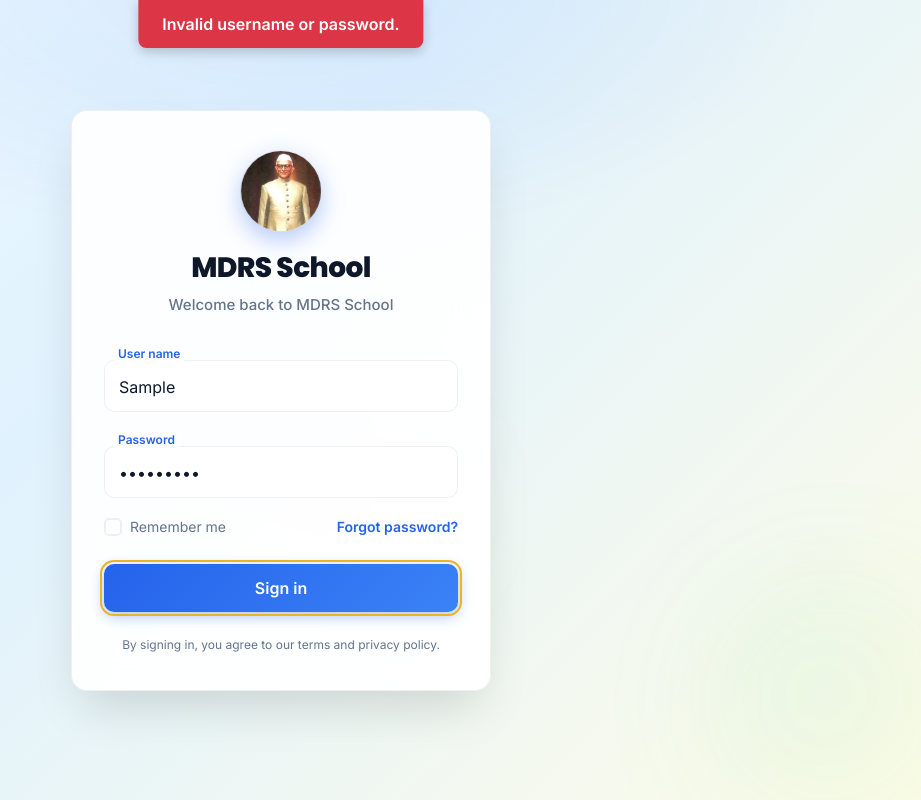
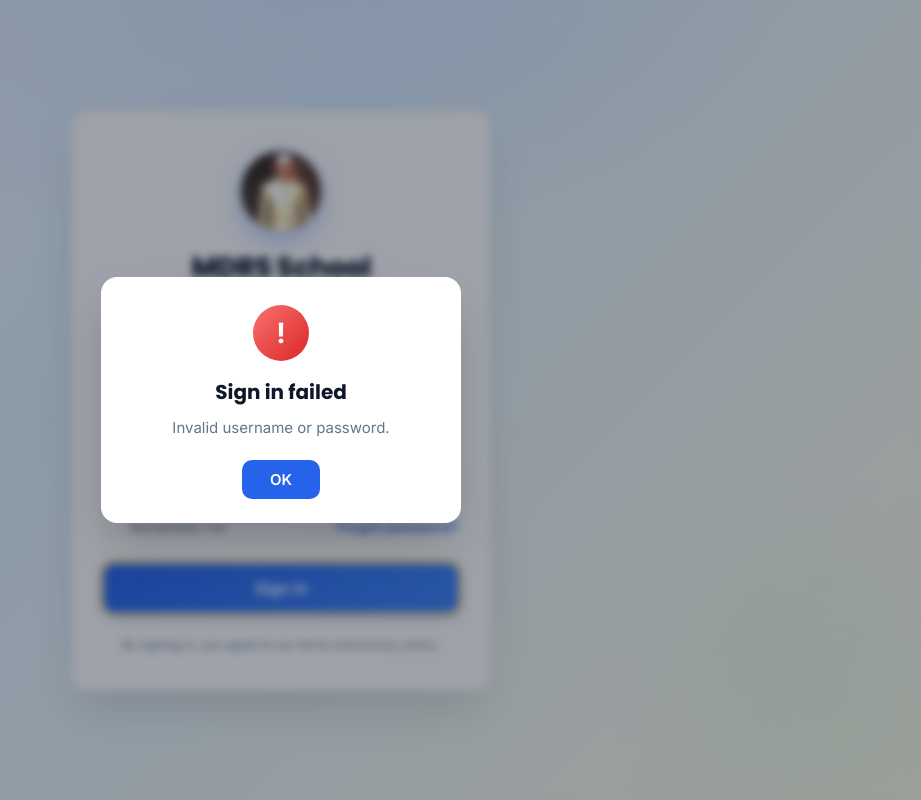
Before and after one commit to Ravi8855/mdrs_school, a React (Vite) app: page /login in a window 1280 px wide. Both pictures are taken after typing "Sample", "Sample123" into the empty fields and a click on the button "Sign in". Shown: the whole page, without its empty margins (359-1280 px from the left). Built offline with nearby package versions, Linux system fonts and the light colour scheme.

Commit message:
updated login page

```diff
--- a/src/components/Login.css
+++ b/src/components/Login.css
@@ -274,10 +274,57 @@
   transform-origin: center;
   transition: transform 0.3s ease;
   border-radius: 0 0 var(--login-radius-sm) var(--login-radius-sm);
+  pointer-events: none;
 }
 
-.login-input:focus + .login-input-border {
+.login-input:focus + .login-input-border,
+.login-input-wrap .login-input:focus ~ .login-input-border {
   transform: scaleX(1);
+}
+
+/* Password field + show/hide toggle */
+.login-input-wrap {
+  position: relative;
+}
+
+.login-input--password-toggle {
+  padding-right: 48px;
+}
+
+.login-password-toggle {
+  position: absolute;
+  right: 8px;
+  top: 50%;
+  transform: translateY(-50%);
+  display: inline-flex;
+  align-items: center;
+  justify-content: center;
+  width: 40px;
+  height: 40px;
+  padding: 0;
+  margin: 0;
+  border: none;
+  border-radius: 8px;
+  background: transparent;
+  color: var(--login-muted);
+  cursor: pointer;
+  transition: color 0.2s ease, background 0.2s ease;
+}
+
+.login-password-toggle:hover {
+  color: var(--login-primary);
+  background: rgba(37, 99, 235, 0.08);
+}
+
+.login-password-toggle:focus-visible {
+  outline: 2px solid var(--login-primary);
+  outline-offset: 2px;
+}
+
+.login-password-toggle svg {
+  width: 1.15rem;
+  height: 1.15rem;
+  flex-shrink: 0;
 }
 
 .login-error {
@@ -570,35 +617,135 @@
   }
 }
 
-/* Login popup - top center, success (green) / error (red) */
-.login-popup {
-  animation: loginPopupIn 0.3s ease-out;
+/* Success / error popup (modal) */
+.login-popup-backdrop {
+  position: fixed;
+  inset: 0;
+  z-index: 10000;
+  display: flex;
+  align-items: center;
+  justify-content: center;
+  padding: 24px 16px;
+  box-sizing: border-box;
+  animation: loginBackdropIn 0.25s ease-out;
 }
 
-.login-popup-success {
-  background-color: #28a745 !important;
+.login-popup-backdrop--success {
+  background: rgba(15, 23, 42, 0.35);
+  backdrop-filter: blur(4px);
+  -webkit-backdrop-filter: blur(4px);
+}
+
+.login-popup-backdrop--error {
+  background: rgba(15, 23, 42, 0.4);
+  backdrop-filter: blur(4px);
+  -webkit-backdrop-filter: blur(4px);
+}
+
+@keyframes loginBackdropIn {
+  from {
+    opacity: 0;
+  }
+  to {
+    opacity: 1;
+  }
+}
+
+.login-popup-dialog {
+  width: 100%;
+  max-width: 360px;
+  padding: 28px 24px 24px;
+  border-radius: var(--login-radius);
+  background: #fff;
+  box-shadow: 0 24px 48px -12px rgba(0, 0, 0, 0.25);
+  text-align: center;
+  animation: loginDialogIn 0.35s cubic-bezier(0.22, 1, 0.36, 1);
+}
+
+@keyframes loginDialogIn {
+  from {
+    opacity: 0;
+    transform: translateY(16px) scale(0.96);
+  }
+  to {
+    opacity: 1;
+    transform: translateY(0) scale(1);
+  }
+}
+
+.login-popup-icon {
+  width: 56px;
+  height: 56px;
+  margin: 0 auto 16px;
+  border-radius: 50%;
+  display: flex;
+  align-items: center;
+  justify-content: center;
+  font-size: 1.75rem;
+  font-weight: 800;
+  line-height: 1;
+}
+
+.login-popup-icon--success {
+  background: linear-gradient(135deg, #22c55e, #16a34a);
   color: #fff;
 }
 
-.login-popup-error {
-  background-color: #dc3545 !important;
+.login-popup-icon--error {
+  background: linear-gradient(135deg, #f87171, #dc2626);
   color: #fff;
 }
 
-@keyframes loginPopupIn {
-  from {
-    opacity: 0;
-    transform: translateX(-50%) translateY(-12px);
-  }
-  to {
-    opacity: 1;
-    transform: translateX(-50%) translateY(0);
-  }
+.login-popup-title {
+  margin: 0 0 10px;
+  font-family: var(--login-font-display);
+  font-size: 1.25rem;
+  font-weight: 700;
+  color: var(--login-text);
+}
+
+.login-popup-message {
+  margin: 0;
+  font-size: 0.9375rem;
+  color: var(--login-muted);
+  line-height: 1.5;
+}
+
+.login-popup-hint {
+  margin: 16px 0 0;
+  font-size: 0.8125rem;
+  color: var(--login-muted);
+}
+
+.login-popup-dismiss {
+  margin-top: 20px;
+  padding: 10px 28px;
+  font-size: 0.9375rem;
+  font-weight: 600;
+  font-family: var(--login-font);
+  color: #fff;
+  background: var(--login-primary);
+  border: none;
+  border-radius: var(--login-radius-sm);
+  cursor: pointer;
+  transition: background 0.2s ease;
+}
+
+.login-popup-dismiss:hover {
+  background: var(--login-primary-hover);
+}
+
+.login-popup-dismiss:focus-visible {
+  outline: 2px solid var(--login-primary);
+  outline-offset: 2px;
 }
 
 @media (max-width: 480px) {
-  .login-popup {
-    font-size: 0.9rem;
-    padding: 12px 18px !important;
+  .login-popup-dialog {
+    padding: 24px 20px 20px;
+  }
+
+  .login-popup-title {
+    font-size: 1.1rem;
   }
 }
--- a/src/components/LoginPage.jsx
+++ b/src/components/LoginPage.jsx
@@ -1,17 +1,21 @@
-import React, { useState, useEffect } from "react";
+import React, { useState, useEffect, useRef } from "react";
 import { useNavigate } from "react-router-dom";
+import { FaEye, FaEyeSlash } from "react-icons/fa";
 import "./Login.css";
 
-const POPUP_DURATION = 3000;
+const POPUP_DURATION = 3500;
+const SUCCESS_NAV_DELAY_MS = 2800;
 const SESSION_KEY = "isLoggedIn";
 
 const LoginPage = ({ onLogin }) => {
   const navigate = useNavigate();
+  const navigateAfterLoginRef = useRef(null);
   const adminUser = import.meta.env.VITE_ADMIN_USER ?? "admin";
   const adminPassword = import.meta.env.VITE_ADMIN_PASSWORD ?? "admin0511";
 
   const [username, setUsername] = useState("");
   const [password, setPassword] = useState("");
+  const [showPassword, setShowPassword] = useState(false);
   const [focused, setFocused] = useState({ username: false, password: false });
   const [popup, setPopup] = useState({ show: false, type: "success", message: "" });
 
@@ -22,10 +26,19 @@ const LoginPage = ({ onLogin }) => {
   }, [navigate]);
 
   useEffect(() => {
-    if (!popup.show) return;
+    return () => {
+      if (navigateAfterLoginRef.current) {
+        clearTimeout(navigateAfterLoginRef.current);
+        navigateAfterLoginRef.current = null;
+      }
+    };
+  }, []);
+
+  useEffect(() => {
+    if (!popup.show || popup.type !== "error") return;
     const timer = setTimeout(() => setPopup((p) => ({ ...p, show: false })), POPUP_DURATION);
     return () => clearTimeout(timer);
-  }, [popup.show]);
+  }, [popup.show, popup.type]);
 
   const handleSubmit = (e) => {
     e.preventDefault();
@@ -36,10 +49,21 @@ const LoginPage = ({ onLogin }) => {
       return;
     }
     if (user === adminUser && pass === adminPassword) {
+      /* Session first so "/" can authenticate; defer onLogin() until after popup —
+         immediate onLogin() sets App isLoggedIn and swaps this route for <Navigate />,
+         which unmounts LoginPage before the success popup can paint. */
       sessionStorage.setItem(SESSION_KEY, "true");
+      setPopup({
+        show: true,
+        type: "success",
+        message: "You are signed in. Taking you to the school home…",
+      });
+      if (navigateAfterLoginRef.current) clearTimeout(navigateAfterLoginRef.current);
+      navigateAfterLoginRef.current = setTimeout(() => {
+        navigateAfterLoginRef.current = null;
         onLogin?.();
-      setPopup({ show: true, type: "success", message: "Login successful! Welcome back." });
         navigate("/", { replace: true });
+      }, SUCCESS_NAV_DELAY_MS);
     } else {
       setPopup({ show: true, type: "error", message: "Invalid username or password." });
     }
@@ -48,26 +72,41 @@ const LoginPage = ({ onLogin }) => {
   return (
     <div className="login-page">
       {popup.show && (
+        <div className={`login-popup-backdrop login-popup-backdrop--${popup.type}`} aria-live="polite">
           <div
-          className={`login-popup login-popup-${popup.type}`}
-          role="alert"
-          style={{
-            position: "fixed",
-            top: 0,
-            left: "50%",
-            transform: "translateX(-50%)",
-            zIndex: 10000,
-            padding: "14px 24px",
-            borderRadius: "0 0 8px 8px",
-            color: "#fff",
-            fontWeight: 600,
-            fontSize: "1rem",
-            boxShadow: "0 4px 12px rgba(0,0,0,0.2)",
-            maxWidth: "90vw",
-            textAlign: "center",
-          }}
+            className="login-popup-dialog"
+            role="alertdialog"
+            aria-modal="true"
+            aria-labelledby="login-popup-title"
           >
-          {popup.message}
+            {popup.type === "success" ? (
+              <div className="login-popup-icon login-popup-icon--success" aria-hidden>
+                <svg viewBox="0 0 24 24" width="28" height="24" fill="none" stroke="currentColor" strokeWidth="2.5">
+                  <path d="M20 6L9 17l-5-5" strokeLinecap="round" strokeLinejoin="round" />
+                </svg>
+              </div>
+            ) : (
+              <div className="login-popup-icon login-popup-icon--error" aria-hidden>
+                !
+              </div>
+            )}
+            <h2 id="login-popup-title" className="login-popup-title">
+              {popup.type === "success" ? "Login successful" : "Sign in failed"}
+            </h2>
+            <p className="login-popup-message">{popup.message}</p>
+            {popup.type === "error" && (
+              <button
+                type="button"
+                className="login-popup-dismiss"
+                onClick={() => setPopup((p) => ({ ...p, show: false }))}
+              >
+                OK
+              </button>
+            )}
+            {popup.type === "success" && (
+              <p className="login-popup-hint">Redirecting in a moment…</p>
+            )}
+          </div>
         </div>
       )}
       <div className="login-bg">
@@ -118,10 +157,11 @@ const LoginPage = ({ onLogin }) => {
                 >
                   Password
                 </label>
+                <div className="login-input-wrap">
                   <input
                     id="login-password"
-                  type="password"
-                  className="login-input"
+                    type={showPassword ? "text" : "password"}
+                    className="login-input login-input--password-toggle"
                     placeholder="Enter password"
                     value={password}
                     onChange={(e) => setPassword(e.target.value)}
@@ -130,7 +170,18 @@ const LoginPage = ({ onLogin }) => {
                     autoComplete="current-password"
                     required
                   />
+                  <button
+                    type="button"
+                    className="login-password-toggle"
+                    onClick={() => setShowPassword((v) => !v)}
+                    onMouseDown={(e) => e.preventDefault()}
+                    aria-label={showPassword ? "Hide password" : "Show password"}
+                    aria-pressed={showPassword}
+                  >
+                    {showPassword ? <FaEyeSlash aria-hidden /> : <FaEye aria-hidden />}
+                  </button>
                   <span className="login-input-border" />
+                </div>
               </div>
 
               <div className="login-options">
--- a/src/data/hostelData.js
+++ b/src/data/hostelData.js
@@ -26,7 +26,7 @@ export const boysHouses = [
     name: "Godhawari House",
     houseMaster: "Rajkumar Sir",
     houseLeader: "Hrutik",
-    roommates: ["Jatteppa", "Mallikarjun", "Praveen","Viresh", "Mahesh", "Hrutik"],
+    roommates: ["Jatteppa", "Mallikarjun","Viresh", "Mahesh", "Hrutik"],
   },
 ];
 
```
Also changed, not shown: src/assets/Renuka mam.jpg. Lines whose indentation alone changed are shown as unchanged.
